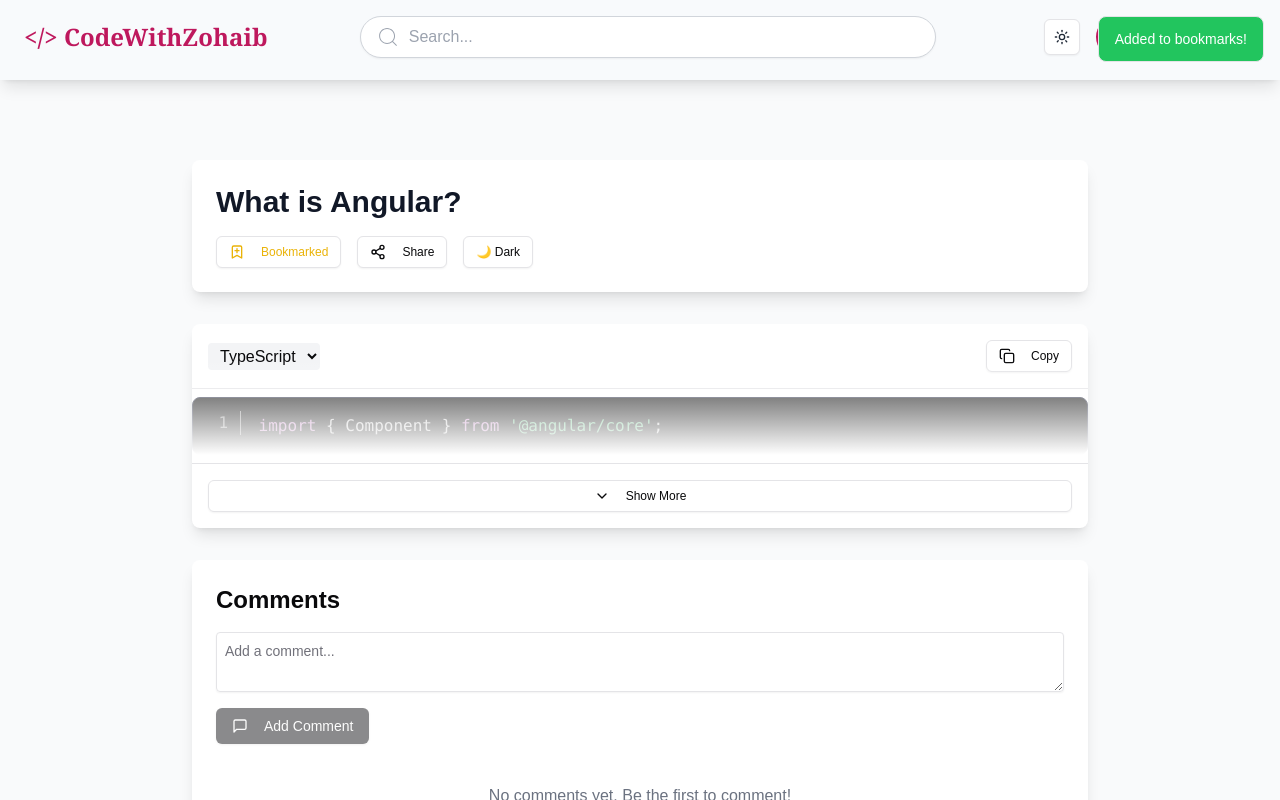
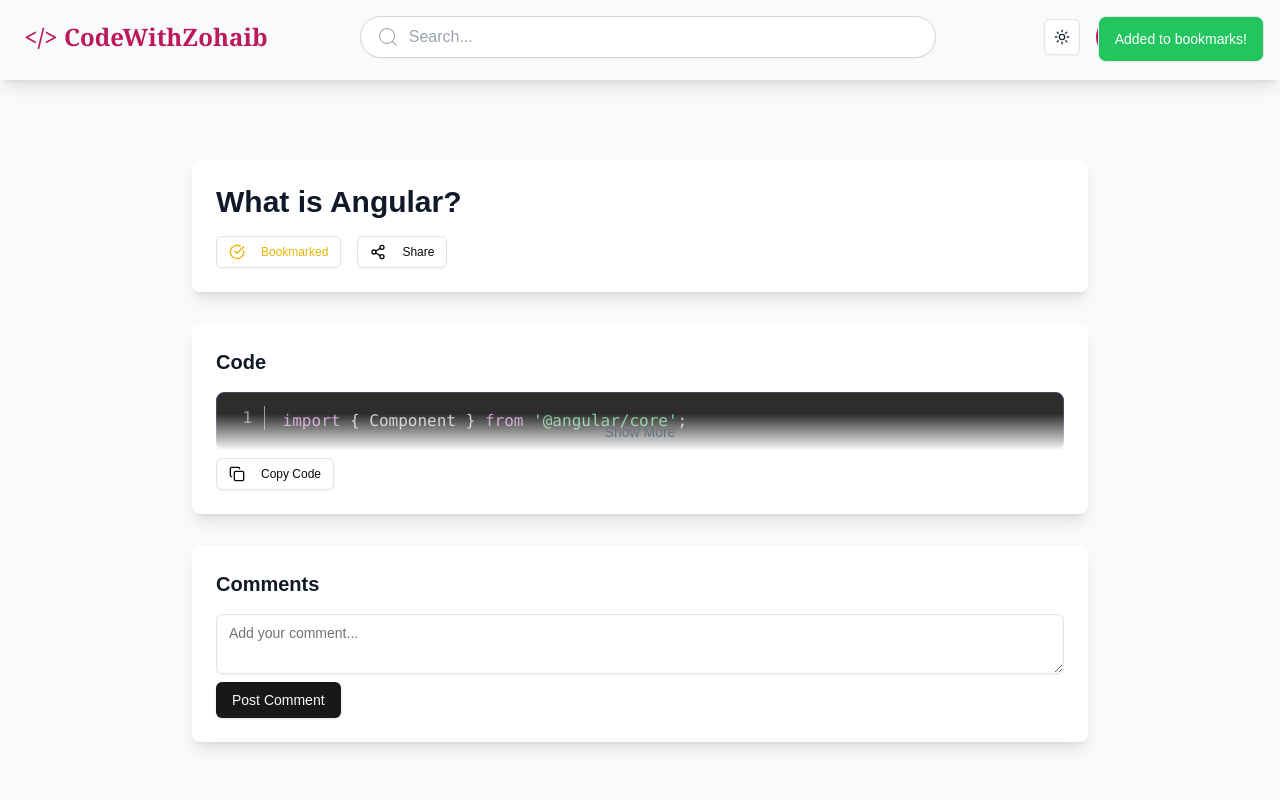
Before and after one commit to DotZohaib/CodeWithZohaib-Academy-, a Next.js app: page /questions/1 in a window 1280 px wide. Both pictures are taken after a click on the button "Bookmark". Shown: the top 800 px of the page. Built offline with nearby package versions, Linux system fonts and the light colour scheme.

Commit message:
page.tsx

```diff
--- a/src/app/questions/[id]/page.tsx
+++ b/src/app/questions/[id]/page.tsx
@@ -1,9 +1,14 @@
-'use client';
+"use client";
 
 import { array as database } from "../../../components/Database";
 import { motion, AnimatePresence } from "framer-motion";
 import Prism from "prismjs";
-import { useEffect, useState, useRef, SetStateAction, JSXElementConstructor, Key, ReactElement, ReactNode, ReactPortal } from "react";
+import {
+  useEffect,
+  useState,
+  useRef,
+  SetStateAction
+} from "react";
 import "prismjs/themes/prism-tomorrow.css";
 import "prismjs/components/prism-typescript";
 import "prismjs/components/prism-javascript";
@@ -18,11 +23,8 @@ import "prismjs/plugins/copy-to-clipboard/prism-copy-to-clipboard";
 import {
   CheckCircle,
   Copy,
-  ChevronUp,
-  ChevronDown,
   BookmarkPlus,
   Share2,
-  MessageSquare,
   Edit,
   Trash2,
 } from "lucide-react";
@@ -52,22 +54,30 @@ export default function QuestionPage({ params, searchParams }: PageProps) {
   const [isCopied, setIsCopied] = useState(false);
   const [isBookmarked, setIsBookmarked] = useState(false);
   const [showFullCode, setShowFullCode] = useState(false);
+  // eslint-disable-next-line @typescript-eslint/no-unused-vars
   const [selectedLanguage, setSelectedLanguage] = useState("typescript");
   const [showNotification, setShowNotification] = useState(false);
   const [notificationMessage, setNotificationMessage] = useState("");
   const [comments, setComments] = useState<Comment[]>([]);
   const [newComment, setNewComment] = useState("");
+  // eslint-disable-next-line @typescript-eslint/no-unused-vars
   const [isEditing, setIsEditing] = useState<number | null>(null);
+  // eslint-disable-next-line @typescript-eslint/no-unused-vars
   const [editText, setEditText] = useState("");
+  // eslint-disable-next-line @typescript-eslint/no-unused-vars
   const [isDarkMode, setIsDarkMode] = useState(false);
 
   const commentInputRef = useRef<HTMLTextAreaElement>(null);
 
-  const question = database.find((item: { id: number | null; }) => item.id === (id ? parseInt(id, 10) : null)) ?? null;
+  const question =
+    database.find(
+      (item: { id: number | null }) =>
+        item.id === (id ? parseInt(id, 10) : null)
+    ) ?? null;
 
   useEffect(() => {
     const handleDarkMode = () => {
-      if (typeof window !== 'undefined') {
+      if (typeof window !== "undefined") {
         const darkMode = localStorage.getItem("darkMode") === "true";
         setIsDarkMode(darkMode);
         document.documentElement.classList.toggle("dark", darkMode);
@@ -75,12 +85,12 @@ export default function QuestionPage({ params, searchParams }: PageProps) {
     };
 
     handleDarkMode();
-    window.addEventListener('storage', handleDarkMode);
-    return () => window.removeEventListener('storage', handleDarkMode);
+    window.addEventListener("storage", handleDarkMode);
+    return () => window.removeEventListener("storage", handleDarkMode);
   }, []);
 
   useEffect(() => {
-    if (!id || typeof window === 'undefined') return;
+    if (!id || typeof window === "undefined") return;
 
     try {
       const bookmarks = JSON.parse(localStorage.getItem("bookmarks") || "[]");
@@ -92,7 +102,7 @@ export default function QuestionPage({ params, searchParams }: PageProps) {
   }, [id]);
 
   useEffect(() => {
-    if (typeof window !== 'undefined' && question?.code) {
+    if (typeof window !== "undefined" && question?.code) {
       const timeout = setTimeout(() => {
         Prism.highlightAll();
       }, 0);
@@ -125,7 +135,9 @@ export default function QuestionPage({ params, searchParams }: PageProps) {
     if (typeof window === "undefined" || !id) return;
 
     try {
-      const bookmarks: number[] = JSON.parse(localStorage.getItem("bookmarks") || "[]");
+      const bookmarks: number[] = JSON.parse(
+        localStorage.getItem("bookmarks") || "[]"
+      );
       const parsedId = parseInt(id, 10);
 
       const updatedBookmarks = isBookmarked
@@ -188,20 +200,11 @@ export default function QuestionPage({ params, searchParams }: PageProps) {
     }
   };
 
-
   const handleDeleteComment = (commentId: number) => {
     setComments((prev) => prev.filter((comment) => comment.id !== commentId));
     showNotificationWithTimeout("Comment deleted successfully!");
   };
 
-  const toggleDarkMode = () => {
-    const newDarkMode = !isDarkMode;
-    setIsDarkMode(newDarkMode);
-    if (typeof window !== 'undefined') {
-      document.documentElement.classList.toggle("dark", newDarkMode);
-      localStorage.setItem("darkMode", newDarkMode.toString());
-    }
-  };
 
   if (!question) {
     return (
@@ -258,297 +261,107 @@ export default function QuestionPage({ params, searchParams }: PageProps) {
               variant="outline"
               size="sm"
               onClick={handleBookmark}
-              className={`${isBookmarked ? 'text-yellow-500' : ''}`}
+              className={`${isBookmarked ? "text-yellow-500" : ""}`}
             >
-              <BookmarkPlus className="w-4 h-4 mr-2" />
-              {isBookmarked ? 'Bookmarked' : 'Bookmark'}
+              {isBookmarked ? (
+                <CheckCircle className="mr-2 h-4 w-4" />
+              ) : (
+                <BookmarkPlus className="mr-2 h-4 w-4" />
+              )}
+              {isBookmarked ? "Bookmarked" : "Bookmark"}
             </Button>
-
-            <Button
-              variant="outline"
-              size="sm"
-              onClick={handleShare}
-            >
-              <Share2 className="w-4 h-4 mr-2" />
+            <Button variant="outline" size="sm" onClick={handleShare}>
+              <Share2 className="mr-2 h-4 w-4" />
               Share
-            </Button>
-
-            <Button
-              variant="outline"
-              size="sm"
-              onClick={toggleDarkMode}
-            >
-              {isDarkMode ? '☀️ Light' : '🌙 Dark'}
             </Button>
           </div>
         </div>
 
-        <motion.div
-          initial={{ opacity: 0, y: 20 }}
-          animate={{ opacity: 1, y: 0 }}
-          transition={{ delay: 0.2 }}
-          className="bg-white dark:bg-gray-800 rounded-lg shadow-lg overflow-hidden"
+        <div className="bg-white dark:bg-gray-800 rounded-lg shadow-lg p-6">
+          <h2 className="text-xl font-semibold text-gray-900 dark:text-white mb-4">
+            Code
+          </h2>
+          <div className="relative">
+            <pre
+              className={`language-${selectedLanguage} ${
+                showFullCode ? "overflow-y-auto" : "max-h-64 overflow-y-hidden"
+              } line-numbers`}
             >
-          <div className="p-4 border-b dark:border-gray-700">
-            <div className="flex justify-between items-center">
-              <select
-                value={selectedLanguage}
-                onChange={(e) => setSelectedLanguage(e.target.value)}
-                className="bg-gray-100 dark:bg-gray-700 rounded px-2 py-1"
+              <code>{question.code}</code>
+            </pre>
+            {!showFullCode && (
+              <div className="absolute bottom-0 left-0 right-0 bg-gradient-to-t from-gray-50 to-transparent dark:from-gray-800">
+                <button
+                  onClick={() => setShowFullCode(true)}
+                  className="w-full py-2 text-sm font-medium text-gray-500 hover:text-gray-800 dark:text-gray-400 dark:hover:text-gray-200"
                 >
-                <option value="typescript">TypeScript</option>
-                <option value="javascript">JavaScript</option>
-                <option value="jsx">JSX</option>
-                <option value="tsx">TSX</option>
-              </select>
+                  Show More
+                </button>
+              </div>
+            )}
+          </div>
+          <Button variant="outline" size="sm" onClick={handleCopyCode}>
+            {isCopied ? (
+              <CheckCircle className="mr-2 h-4 w-4" />
+            ) : (
+              <Copy className="mr-2 h-4 w-4" />
+            )}
+            {isCopied ? "Copied" : "Copy Code"}
+          </Button>
+        </div>
 
+        <div className="bg-white dark:bg-gray-800 rounded-lg shadow-lg p-6">
+          <h2 className="text-xl font-semibold text-gray-900 dark:text-white mb-4">
+            Comments
+          </h2>
+          <div className="space-y-4">
+            {comments.map((comment) => (
+              <div
+                key={comment.id}
+                className="border border-gray-200 dark:border-gray-700 rounded-lg p-4 space-y-2"
+              >
+                <p className="text-sm text-gray-700 dark:text-gray-300">
+                  {comment.text}
+                </p>
+                <div className="flex items-center justify-between">
+                  <small className="text-xs text-gray-500 dark:text-gray-400">
+                    {comment.author} &bull;{" "}
+                    {new Date(comment.timestamp).toLocaleString()}
+                  </small>
+                  <div className="space-x-2">
                     <Button
                       variant="outline"
                       size="sm"
-                onClick={handleCopyCode}
-                className="ml-2"
+                      onClick={() => handleEditComment(comment.id)}
+                      className="text-gray-500 dark:text-gray-400"
                     >
-                {isCopied ? (
-                  <CheckCircle className="w-4 h-4 mr-2 text-green-500" />
-                ) : (
-                  <Copy className="w-4 h-4 mr-2" />
-                )}
-                {isCopied ? 'Copied!' : 'Copy'}
+                      <Edit className="h-4 w-4" />
+                    </Button>
+                    <Button
+                      variant="outline"
+                      size="sm"
+                      onClick={() => handleDeleteComment(comment.id)}
+                      className="text-gray-500 dark:text-gray-400"
+                    >
+                      <Trash2 className="h-4 w-4" />
                     </Button>
                   </div>
                 </div>
-
-          <div className="relative">
-            <pre className={`line-numbers ${showFullCode ? '' : 'max-h-96 overflow-hidden'}`}>
-              <code className={`language-${selectedLanguage}`}>
-                {question.code}
-              </code>
-            </pre>
-
-            {!showFullCode && (
-              <div className="absolute bottom-0 left-0 right-0 h-24 bg-gradient-to-t from-white dark:from-gray-800 to-transparent" />
-            )}
               </div>
-
-          <div className="p-4 border-t dark:border-gray-700">
-            <Button
-              variant="outline"
-              size="sm"
-              onClick={() => setShowFullCode(!showFullCode)}
-              className="w-full"
-            >
-              {showFullCode ? (
-                <>
-                  <ChevronUp className="w-4 h-4 mr-2" />
-                  Show Less
-                </>
-              ) : (
-                <>
-                  <ChevronDown className="w-4 h-4 mr-2" />
-                  Show More
-                </>
-              )}
-            </Button>
+            ))}
           </div>
-        </motion.div>
-
-        <motion.div
-          initial={{ opacity: 0, y: 20 }}
-          animate={{ opacity: 1, y: 0 }}
-          transition={{ delay: 0.4 }}
-          className="bg-white dark:bg-gray-800 rounded-lg shadow-lg p-6"
-        >
-          <h2 className="text-2xl font-bold mb-4 dark:text-white">Comments</h2>
-
-          <div className="space-y-4 mb-6">
+          <div className="mt-4">
             <Textarea
               ref={commentInputRef}
               value={newComment}
               onChange={(e: { target: { value: SetStateAction<string>; }; }) => setNewComment(e.target.value)}
-              placeholder="Add a comment..."
-              className="w-full p-2 border rounded dark:bg-gray-700 dark:text-white"
+              placeholder="Add your comment..."
             />
-            <Button
-              onClick={handleAddComment}
-              disabled={!newComment.trim()}
-            >
-              <MessageSquare className="w-4 h-4 mr-2" />
-              Add Comment
-            </Button>
-          </div>
-
-          <AnimatePresence>
-            {comments.map((comment) => (
-              <motion.div
-                key={comment.id}
-                initial={{ opacity: 0, y: 20 }}
-                animate={{ opacity: 1, y: 0 }}
-                exit={{ opacity: 0, y: -20 }}
-                className="border-b dark:border-gray-700 py-4 last:border-0"
-              >
-                {isEditing === comment.id ? (
-                  <div className="space-y-2">
-                    <Textarea
-                      value={editText}
-                      onChange={(e: { target: { value: SetStateAction<string>; }; }) => setEditText(e.target.value)}
-                      className="w-full p-2 border rounded dark:bg-gray-700 dark:text-white"
-                    />
-                    <div className="flex space-x-2">
-                     <Button
-                          size="sm"
-                          variant="outline"
-                          onClick={() => setIsEditing(null)}
-                        >
-                          Cancel
+            <Button onClick={handleAddComment} className="mt-2">
+              Post Comment
             </Button>
           </div>
         </div>
-                ) : (
-                  <div>
-                    <div className="flex justify-between items-start">
-                      <div>
-                        <p className="font-semibold dark:text-white">{comment.author}</p>
-                        <p className="text-sm text-gray-500 dark:text-gray-400">
-                          {new Date(comment.timestamp).toLocaleDateString()}
-                          {comment.isEdited && " (edited)"}
-                        </p>
-                      </div>
-                      <div className="flex space-x-2">
-                        <Button
-                          size="sm"
-                          variant="outline"
-                          onClick={() => handleEditComment(comment.id)}
-                        >
-                          <Edit className="w-4 h-4" />
-                        </Button>
-                        <Button
-                          size="sm"
-                          variant="outline"
-                          onClick={() => handleDeleteComment(comment.id)}
-                        >
-                          <Trash2 className="w-4 h-4" />
-                        </Button>
-                      </div>
-                    </div>
-                    <p className="mt-2 text-gray-800 dark:text-gray-200">{comment.text}</p>
-                  </div>
-                )}
-              </motion.div>
-            ))}
-          </AnimatePresence>
-
-          {comments.length === 0 && (
-            <p className="text-gray-500 dark:text-gray-400 text-center py-4">
-              No comments yet. Be the first to comment!
-            </p>
-          )}
-        </motion.div>
-
-        {/* Question Details Section */}
-        <motion.div
-          initial={{ opacity: 0, y: 20 }}
-          animate={{ opacity: 1, y: 0 }}
-          transition={{ delay: 0.6 }}
-          className="bg-white dark:bg-gray-800 rounded-lg shadow-lg p-6"
-        >
-          <h2 className="text-2xl font-bold mb-4 dark:text-white">Question Details</h2>
-          <div className="prose dark:prose-invert max-w-none">
-            <div className="space-y-4">
-              {question.description && (
-                <div>
-                  <h3 className="text-xl font-semibold dark:text-white">Description</h3>
-                  <p className="text-gray-800 dark:text-gray-200">{question.description}</p>
-                </div>
-              )}
-
-              {question.tags && question.tags.length > 0 && (
-                <div>
-                  <h3 className="text-xl font-semibold dark:text-white">Tags</h3>
-                  <div className="flex flex-wrap gap-2">
-                    {question.tags.map((tag: string) => (
-                      <span
-                        key={tag}
-                        className="px-3 py-1 bg-blue-100 dark:bg-blue-900 text-blue-800 dark:text-blue-100 rounded-full text-sm"
-                      >
-                        {tag}
-                      </span>
-                    ))}
-                  </div>
-                </div>
-              )}
-
-              <div>
-                <h3 className="text-xl font-semibold dark:text-white">Created</h3>
-                <p className="text-gray-800 dark:text-gray-200">
-                  {new Date(question.createdAt).toLocaleDateString()}
-                </p>
-              </div>
-
-              {question.lastUpdated && (
-                <div>
-                  <h3 className="text-xl font-semibold dark:text-white">Last Updated</h3>
-                  <p className="text-gray-800 dark:text-gray-200">
-                    {new Date(question.lastUpdated).toLocaleDateString()}
-                  </p>
-                </div>
-              )}
-            </div>
-          </div>
-        </motion.div>
-
-        {/* Related Questions Section */}
-        <motion.div
-          initial={{ opacity: 0, y: 20 }}
-          animate={{ opacity: 1, y: 0 }}
-          transition={{ delay: 0.8 }}
-          className="bg-white dark:bg-gray-800 rounded-lg shadow-lg p-6"
-        >
-          <h2 className="text-2xl font-bold mb-4 dark:text-white">Related Questions</h2>
-          {database
-            .filter((q: { id: number; tags: string[]; Title: string; }) =>
-              q.id !== parseInt(id) &&
-              (q.tags?.some((tag: string) => question.tags?.includes(tag)) ||
-               q.Title.toLowerCase().includes(question.Title.toLowerCase()))
-            )
-            .slice(0, 5)
-            // eslint-disable-next-line @typescript-eslint/no-explicit-any
-            .map((relatedQuestion: { id: Key | null | undefined; Title: string | number | bigint | boolean | ReactElement<unknown, string | JSXElementConstructor<any>> | Iterable<ReactNode> | ReactPortal | Promise<string | number | bigint | boolean | ReactPortal | ReactElement<unknown, string | JSXElementConstructor<any>> | Iterable<ReactNode> | null | undefined> | Iterable<ReactNode> | null | undefined; tags: string[]; }) => (
-              <motion.a
-                key={relatedQuestion.id}
-                href={`/questions/${relatedQuestion.id}`}
-                className="block p-4 hover:bg-gray-50 dark:hover:bg-gray-700 rounded-lg transition-colors duration-200"
-                whileHover={{ scale: 1.02 }}
-                whileTap={{ scale: 0.98 }}
-              >
-                <h3 className="text-lg font-semibold text-gray-900 dark:text-white">
-                  {relatedQuestion.Title}
-                </h3>
-                {relatedQuestion.tags && (
-                  <div className="flex flex-wrap gap-2 mt-2">
-                    {relatedQuestion.tags.map((tag: string) => (
-                      <span
-                        key={tag}
-                        className="px-2 py-1 bg-blue-100 dark:bg-blue-900 text-blue-800 dark:text-blue-100 rounded-full text-xs"
-                      >
-                        {tag}
-                      </span>
-                    ))}
-                  </div>
-                )}
-              </motion.a>
-            ))}
-
-          {database.filter((q: { id: number; tags: string[]; Title: string; }) =>
-            q.id !== parseInt(id) &&
-            // eslint-disable-next-line @typescript-eslint/no-explicit-any
-            (q.tags?.some((tag: any) => question.tags?.includes(tag)) ||
-             q.Title.toLowerCase().includes(question.Title.toLowerCase()))
-          ).length === 0 && (
-            <p className="text-gray-500 dark:text-gray-400 text-center py-4">
-              No related questions found.
-            </p>
-          )}
-        </motion.div>
       </div>
     </motion.div>
   );
```
Lines whose indentation alone changed are shown as unchanged.
